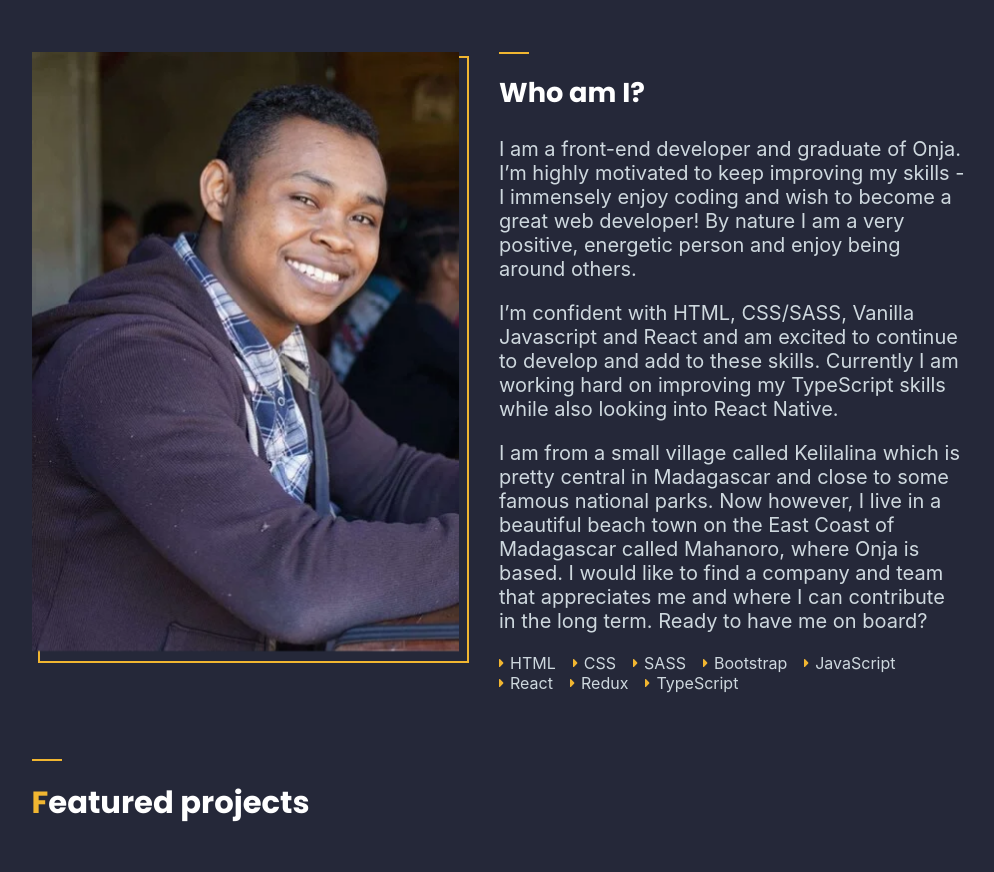
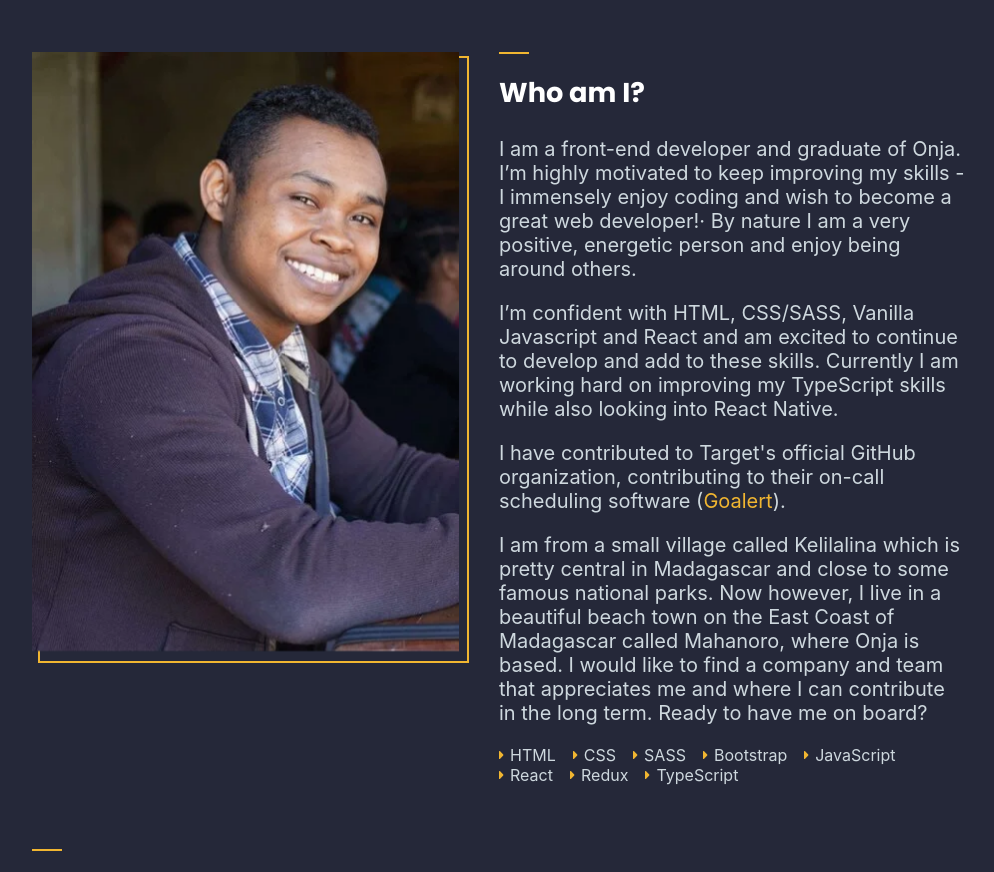
Before and after one commit to voromahery/portofolio-daniel, a website: page webroot/index.html in a window 1280 px wide. Shown: the part 900-1772 px from the top of the page, without its empty margins (141-1135 px from the left). Drawn offline with Linux system fonts and the light colour scheme; files whose address does not match are found by name.

Commit message:
Adds a new project

```diff
--- a/sass/_about_me.scss
+++ b/sass/_about_me.scss
@@ -1,4 +1,4 @@
-@import "./variable";
+@import './variable';
 
 .section__about-me .common__container {
   margin-top: calc(60px / 2);
@@ -11,10 +11,9 @@
   color: $title-color;
 }
 
-// .about-me__image {
-//   width: 300px;
-//   height: auto;
-// }
+.section__about-me a {
+  color: $primary-color;
+}
 
 .image__wrapper {
   position: relative;
@@ -24,7 +23,7 @@
 }
 
 .image__wrapper::before {
-  content: "";
+  content: '';
   position: absolute;
   z-index: -1;
   width: 100%;
@@ -76,8 +75,8 @@
 }
 
 .skills__list--item::before {
-  content: "";
-  background-image: url("#{$image-path}/arrow.svg");
+  content: '';
+  background-image: url('#{$image-path}/arrow.svg');
   background-repeat: no-repeat;
   width: 6.8px;
   height: 13.5px;
--- a/webroot/index.html
+++ b/webroot/index.html
@@ -187,7 +187,7 @@
               <p class="about-me__article--paragraph paragraph">
                 I am a front-end developer and graduate of Onja. I’m highly
                 motivated to keep improving my skills - I immensely enjoy coding
-                and wish to become a great web developer! By nature I am a very
+                and wish to become a great web developer!· By nature I am a very
                 positive, energetic person and enjoy being around others.
               </p>
               <p class="about-me__article--paragraph paragraph">
@@ -195,6 +195,13 @@
                 and am excited to continue to develop and add to these skills.
                 Currently I am working hard on improving my TypeScript skills
                 while also looking into React Native.
+              </p>
+              <p class="about-me__article--paragraph paragraph">
+                I have contributed to Target's official GitHub organization,
+                contributing to their on-call scheduling software (<a
+                  href="https://github.com/target/goalert"
+                  >Goalert</a
+                >).
               </p>
               <p class="about-me__article--paragraph paragraph">
                 I am from a small village called Kelilalina which is pretty
@@ -230,26 +237,6 @@
           <div class="projects">
             <script src="./script.js"></script>
           </div>
-          <!-- <p class="more__projects">
-            <a href=""
-              >View More Projects
-              <svg
-                aria-hidden="true"
-                focusable="false"
-                data-prefix="fas"
-                data-icon="arrow-right"
-                class="svg-inline--fa fa-arrow-right fa-w-14 fa-lg"
-                role="img"
-                xmlns="http://www.w3.org/2000/svg"
-                viewBox="0 0 448 512"
-              >
-                <path
-                  fill="currentColor"
-                  d="M190.5 66.9l22.2-22.2c9.4-9.4 24.6-9.4 33.9 0L441 239c9.4 9.4 9.4 24.6 0 33.9L246.6 467.3c-9.4 9.4-24.6 9.4-33.9 0l-22.2-22.2c-9.5-9.5-9.3-25 .4-34.3L311.4 296H24c-13.3 0-24-10.7-24-24v-32c0-13.3 10.7-24 24-24h287.4L190.9 101.2c-9.8-9.3-10-24.8-.4-34.3z"
-                ></path>
-              </svg>
-            </a>
-          </p> -->
         </div>
       </section>
       <section id="contact" class="section__contact">
@@ -289,17 +276,6 @@
                 >
               </div>
             </div>
-            <!-- <div class="contact__item">
-              <img
-                src="./images/phone-icon.svg"
-                class="contact__image"
-                alt=""
-              />
-              <div class="contact-wrapper">
-                <p class="contact__name">Phone Number</p>
-                <span class="contact__detail">+2613791472</span>
-              </div>
-            </div> -->
           </div>
         </div>
       </section>
@@ -341,5 +317,6 @@
         </div>
       </div>
     </footer>
+    <script src="./script.js"></script>
   </body>
 </html>
```
Also changed, not shown: webroot/css/index.css, webroot/images/78996595-889b7400-7b0a-11ea-90e9-dd10b0116b1a.png (added), 1 other file.
